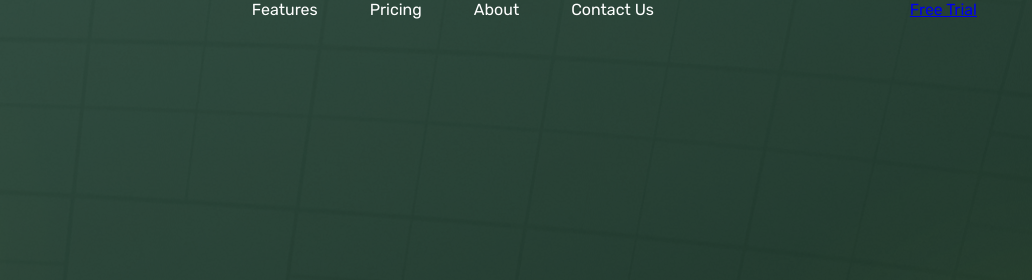
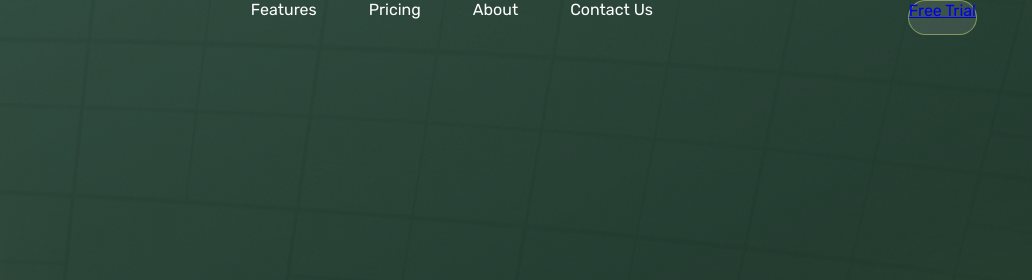
Before and after one commit to oleksmel/Lesson_15_digital_marketing, a plain HTML site: page index.html in a window 1280 px wide. Shown: the top 280 px of the page, 248-1280 px from the left. Drawn offline with Linux system fonts and the light colour scheme.

Commit message:
changes style.css

```diff
--- a/styles.css
+++ b/styles.css
@@ -58,7 +58,13 @@ body {
 }
 
 .header-button {
-    background: ;
-    border: ;
-    border-radius: 1116px;
+    background: rgba(255, 255, 255, 0.10);
+    border: 1px solid rgba(237, 255, 129, 0.40);
+    border-radius: 116px;
 }
+
+/*
+border-radius: 116px;
+border: 1px solid rgba(237, 255, 129, 0.40);
+background: rgba(255, 255, 255, 0.10);
+*/
```
